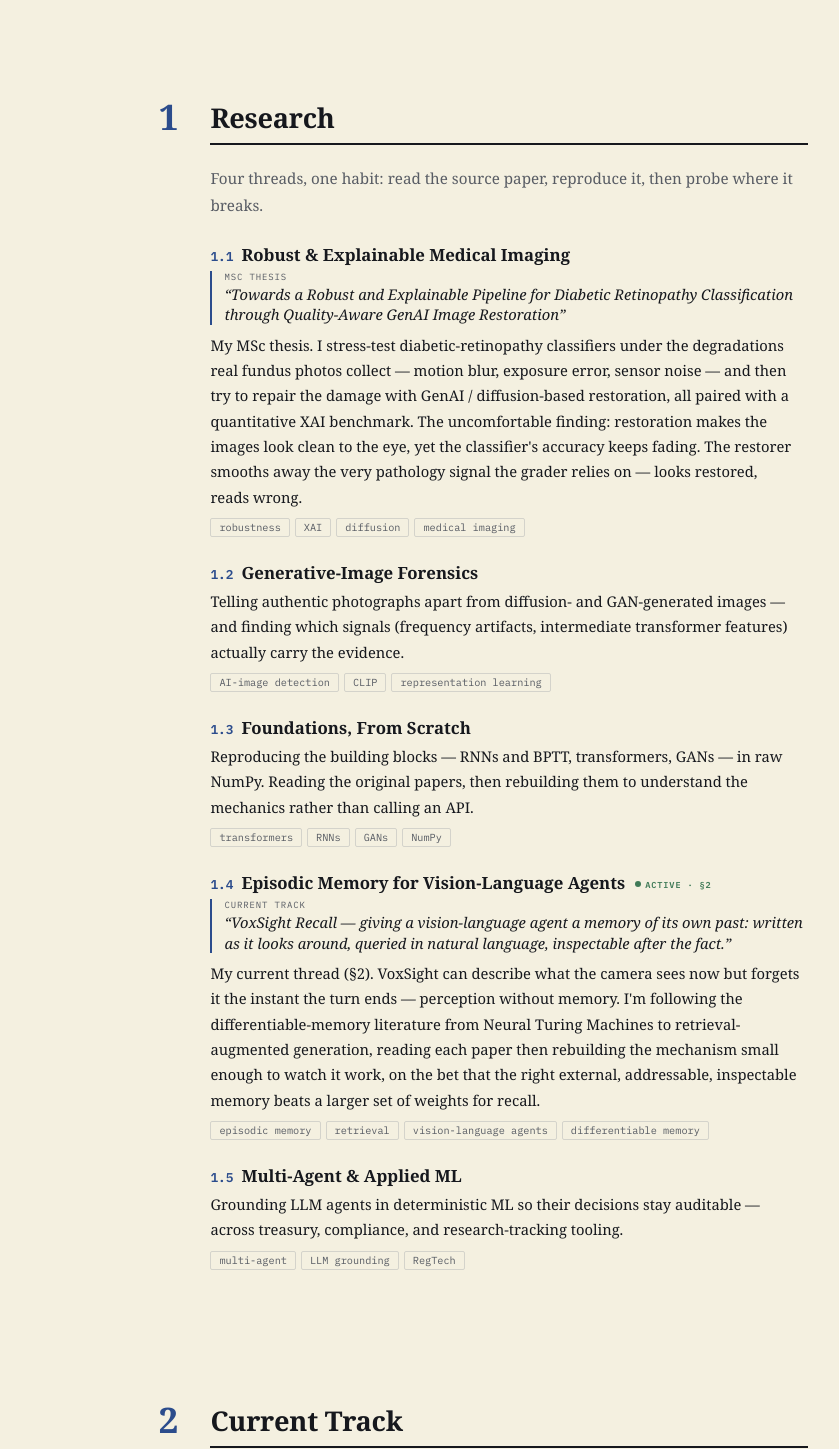
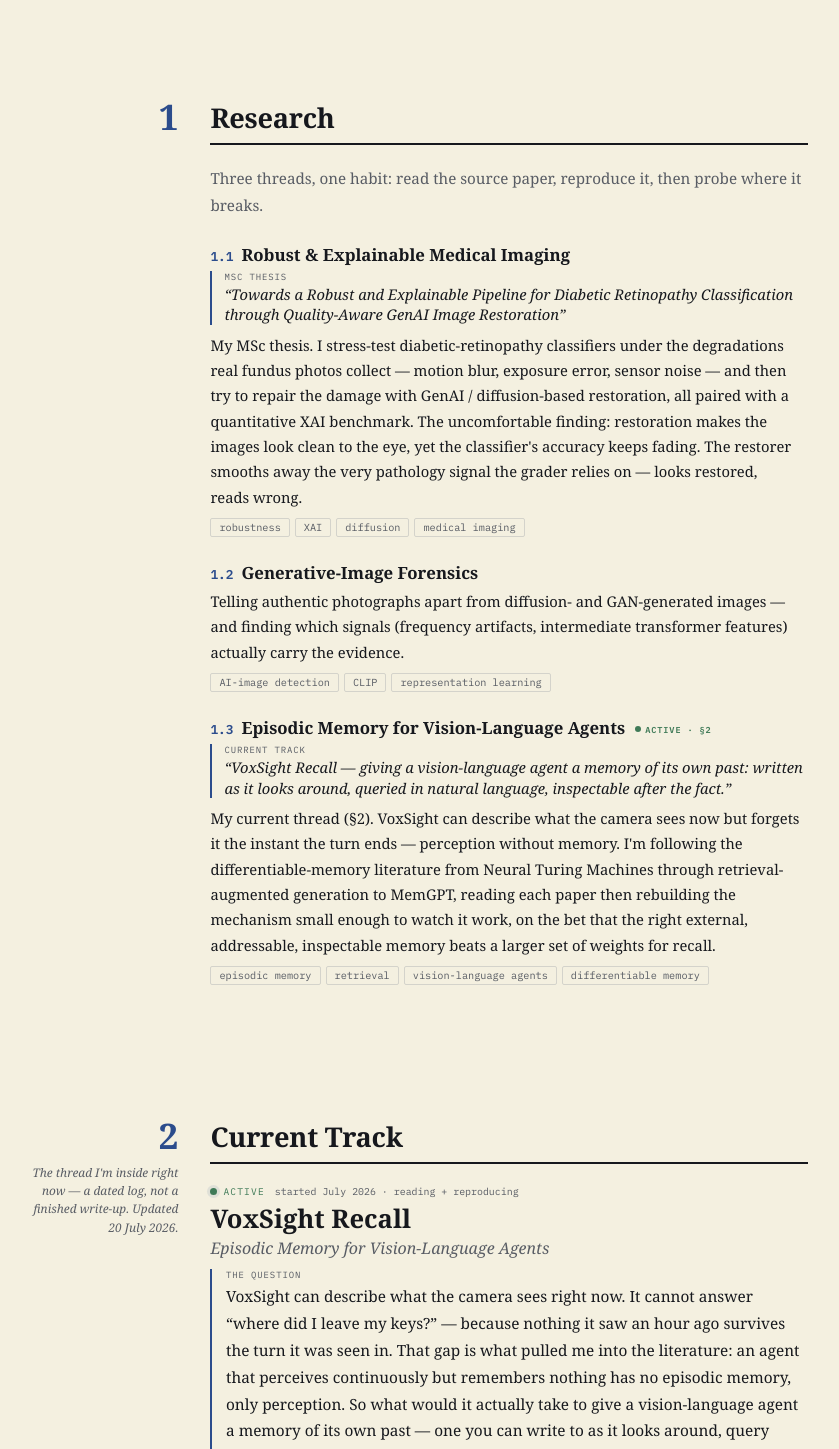
Before and after one commit to Atharvax16/Portfolio, a React (Vite) app: page / in a window 1280 px wide. Shown: the part 1264-2713 px from the top of the page, without its empty margins (222-1061 px from the left). Built offline with nearby package versions, Linux system fonts and the light colour scheme.

Commit message:
research hierarchiality

```diff
--- a/src/App.jsx
+++ b/src/App.jsx
@@ -211,7 +211,7 @@ export default function App() {
         {/* ═══ 1 · RESEARCH ═══ */}
         <Section id="Research" num="1">
           <SecTitle>Research</SecTitle>
-          <Rv><p style={{ ...BODY, fontSize: "0.95rem", lineHeight: 1.75, color: P.sub, marginBottom: "1.5rem", maxWidth: 600 }}>Four threads, one habit: read the source paper, reproduce it, then probe where it breaks.</p></Rv>
+          <Rv><p style={{ ...BODY, fontSize: "0.95rem", lineHeight: 1.75, color: P.sub, marginBottom: "1.5rem", maxWidth: 600 }}>Three threads, one habit: read the source paper, reproduce it, then probe where it breaks.</p></Rv>
           {RESEARCH_AREAS.map((a, i) => (
             <Rv key={a.title} delay={i * 0.05}>
               <div style={{ marginBottom: "1.5rem" }}>
--- a/src/data.js
+++ b/src/data.js
@@ -118,21 +118,11 @@ export const RESEARCH_AREAS = [
     tags: ["AI-image detection", "CLIP", "representation learning"],
   },
   {
-    title: "Foundations, From Scratch",
-    blurb: "Reproducing the building blocks — RNNs and BPTT, transformers, GANs — in raw NumPy. Reading the original papers, then rebuilding them to understand the mechanics rather than calling an API.",
-    tags: ["transformers", "RNNs", "GANs", "NumPy"],
-  },
-  {
     title: "Episodic Memory for Vision-Language Agents",
     thesis: "VoxSight Recall — giving a vision-language agent a memory of its own past: written as it looks around, queried in natural language, inspectable after the fact.",
-    blurb: "My current thread (§2). VoxSight can describe what the camera sees now but forgets it the instant the turn ends — perception without memory. I'm following the differentiable-memory literature from Neural Turing Machines to retrieval-augmented generation, reading each paper then rebuilding the mechanism small enough to watch it work, on the bet that the right external, addressable, inspectable memory beats a larger set of weights for recall.",
+    blurb: "My current thread (§2). VoxSight can describe what the camera sees now but forgets it the instant the turn ends — perception without memory. I'm following the differentiable-memory literature from Neural Turing Machines through retrieval-augmented generation to MemGPT, reading each paper then rebuilding the mechanism small enough to watch it work, on the bet that the right external, addressable, inspectable memory beats a larger set of weights for recall.",
     tags: ["episodic memory", "retrieval", "vision-language agents", "differentiable memory"],
     active: true,
-  },
-  {
-    title: "Multi-Agent & Applied ML",
-    blurb: "Grounding LLM agents in deterministic ML so their decisions stay auditable — across treasury, compliance, and research-tracking tooling.",
-    tags: ["multi-agent", "LLM grounding", "RegTech"],
   },
 ];
 
```
